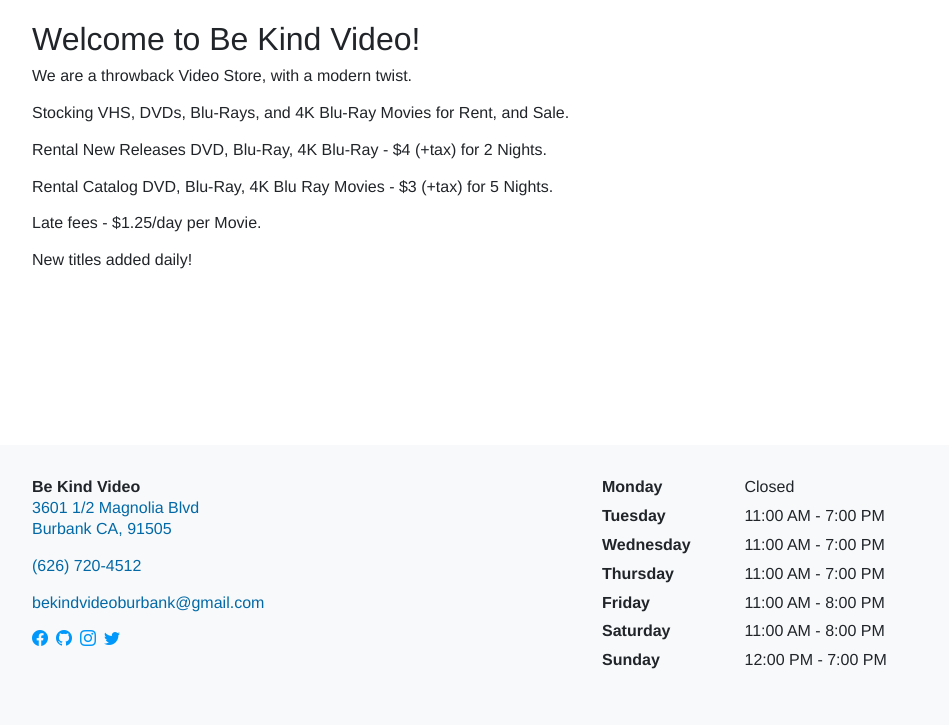
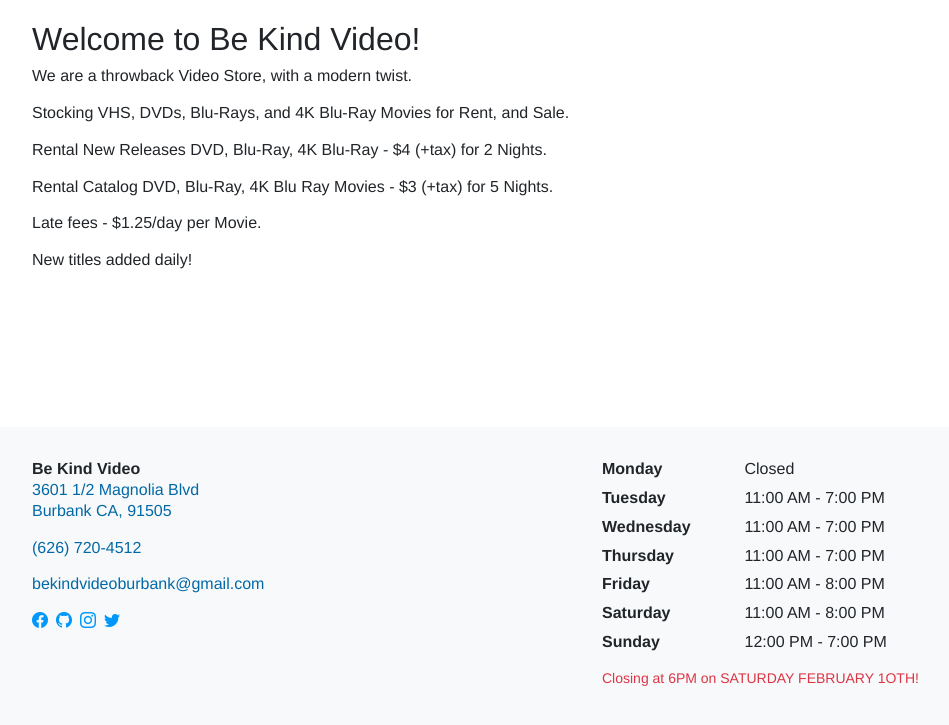
Before and after one commit to arenoir/be-kind-video, a Jekyll site: the page built from index.markdown, in a window 1280 px wide, cut to the strip 157-882 px from the top of the page. Shown: the whole strip, without its empty margins (50-999 px from the left). Built offline with Jekyll 4.4.1, drawn with Linux system fonts in a browser that asks for light colours.

Commit message:
Update hours.yml

```diff
--- a/_data/hours.yml
+++ b/_data/hours.yml
@@ -15,4 +15,4 @@
     description: '11:00 AM - 8:00 PM'
   - name: Sunday
     description: '12:00 PM - 7:00 PM'
-note:
+note: Closing at 6PM on SATURDAY FEBRUARY 1OTH!
```
